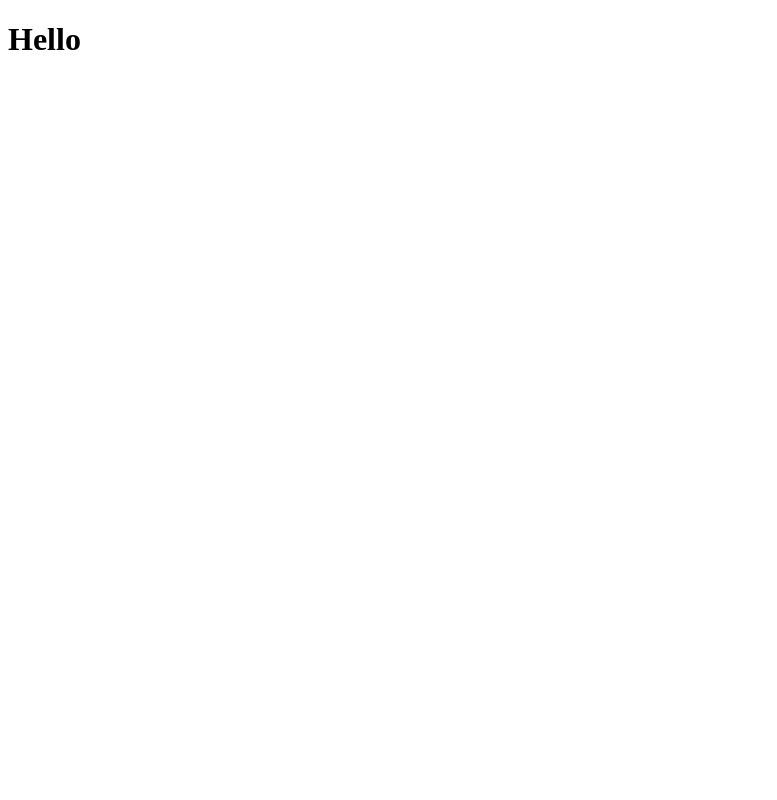
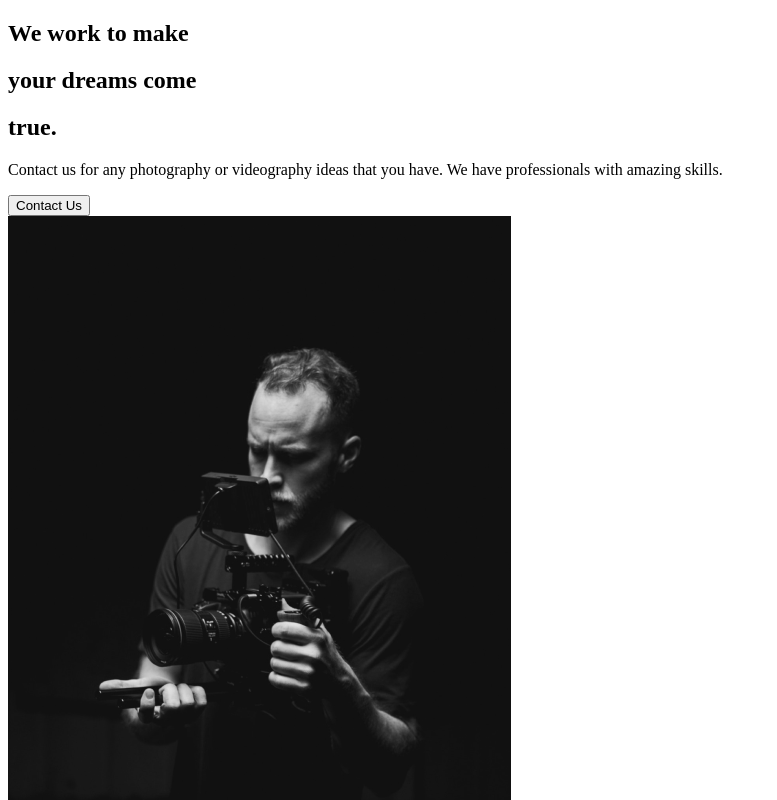
Before and after one commit to artonmirakaj/capture-portfolio, a React (Create React App) app: page / in a window 1280 px wide. Shown: the top 800 px of the page, without its empty margins (0-777 px from the left). Built offline with nearby package versions, Linux system fonts and the light colour scheme.

Commit message:
About Us Section

```diff
--- a/src/App.js
+++ b/src/App.js
@@ -1,9 +1,10 @@
 import React from "react";
+import AboutUs from "./pages/AboutUs";
 
 function App() {
   return (
     <div className="App">
-      <h1>Hello</h1>
+      <AboutUs />
     </div>
   );
 }
--- /dev/null
+++ b/src/components/AboutSection.js
@@ -0,0 +1,29 @@
+import React from 'react'
+import home1 from '../img//home1.png';
+
+const AboutSection = () => {
+  return (
+    <div>
+      <div className='description'>
+        <div className='title'>
+          <div className='hide'>
+            <h2>We work to make</h2>
+          </div>
+          <div className='hide'>
+            <h2>your <span>dreams</span> come</h2>
+          </div>
+          <div className='hide'>
+            <h2>true.</h2>
+          </div>
+        </div>
+        <p>Contact us for any photography or videography ideas that you have. We have professionals with amazing skills.</p>
+        <button>Contact Us</button>
+      </div>
+      <div className='image'>
+        <img src={home1} alt='guy with a camera'/>
+      </div>
+    </div>
+  )
+}
+
+export default AboutSection
--- /dev/null
+++ b/src/pages/AboutUs.js
@@ -0,0 +1,8 @@
+import React from 'react'
+import AboutSection from '../components/AboutSection'
+
+const AboutUs = () => {
+  return <AboutSection />;
+}
+
+export default AboutUs
```
